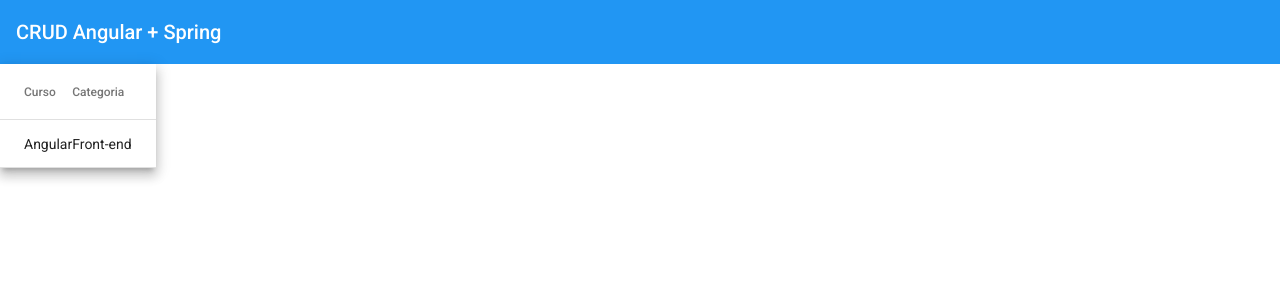
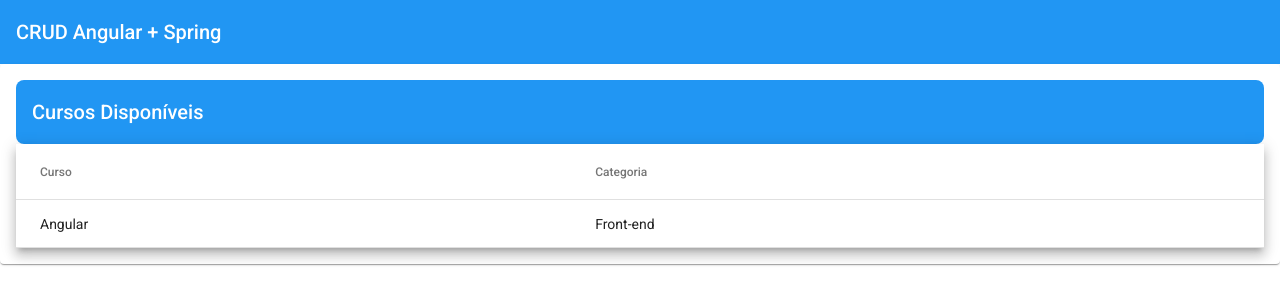
Before and after one commit to GHEPT/crud-angular-spring, an Angular app in the folder crud-angular/: page /courses in a window 1280 px wide. Shown: the top 304 px of the page. Built offline with nearby package versions, Linux system fonts and the light colour scheme.

Commit message:
app-material-module

```diff
--- a/crud-angular/src/app/courses/courses.module.ts
+++ b/crud-angular/src/app/courses/courses.module.ts
@@ -1,6 +1,6 @@
+import { AppMaterialModule } from './../shared/app-material/app-material.module';
 import { CommonModule } from '@angular/common';
 import { NgModule } from '@angular/core';
-import { MatTableModule } from '@angular/material/table';
 
 import { CoursesRoutingModule } from './courses-routing.module';
 import { CoursesComponent } from './courses/courses.component';
@@ -13,7 +13,7 @@ import { CoursesComponent } from './courses/courses.component';
   imports: [
     CommonModule,
     CoursesRoutingModule,
-    MatTableModule
+    AppMaterialModule
   ]
 })
 export class CoursesModule { }
--- a/crud-angular/src/app/courses/courses/courses.component.html
+++ b/crud-angular/src/app/courses/courses/courses.component.html
@@ -1,3 +1,5 @@
+<mat-card>
+<mat-toolbar color="primary">Cursos Disponíveis</mat-toolbar>
 <table mat-table [dataSource]="courses" class="mat-elevation-z8">
 
   <!--- Note that these columns can be defined in any order.
@@ -18,3 +20,4 @@
   <tr mat-header-row *matHeaderRowDef="displayedColumns"></tr>
   <tr mat-row *matRowDef="let row; columns: displayedColumns;"></tr>
 </table>
+</mat-card>
--- a/crud-angular/src/app/courses/courses/courses.component.scss
+++ b/crud-angular/src/app/courses/courses/courses.component.scss
@@ -0,0 +1,7 @@
+table {
+  width: 100%;
+}
+
+mat-toolbar{
+  border-radius: 8px;
+}
```
Also changed, not shown: crud-angular/src/app/shared/app-material/app-material.module.ts (added, +16 -0 lines).
